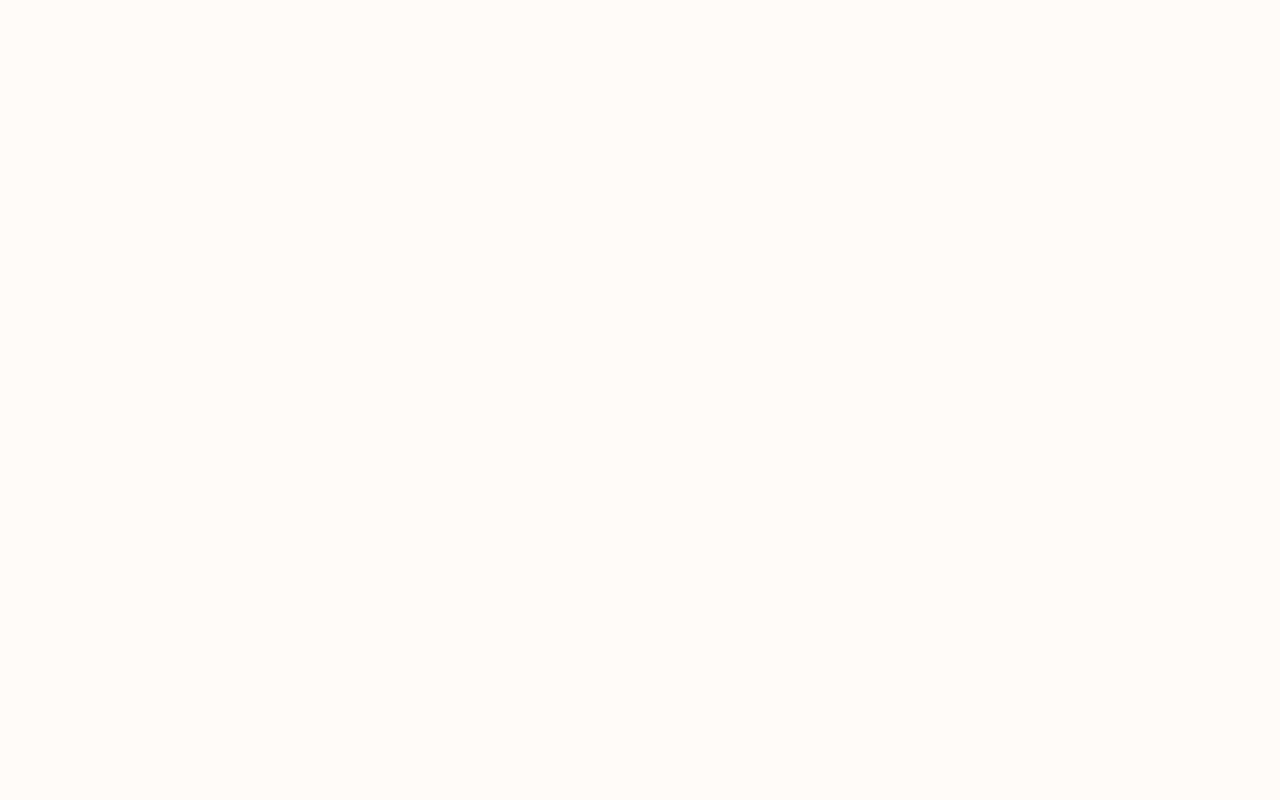
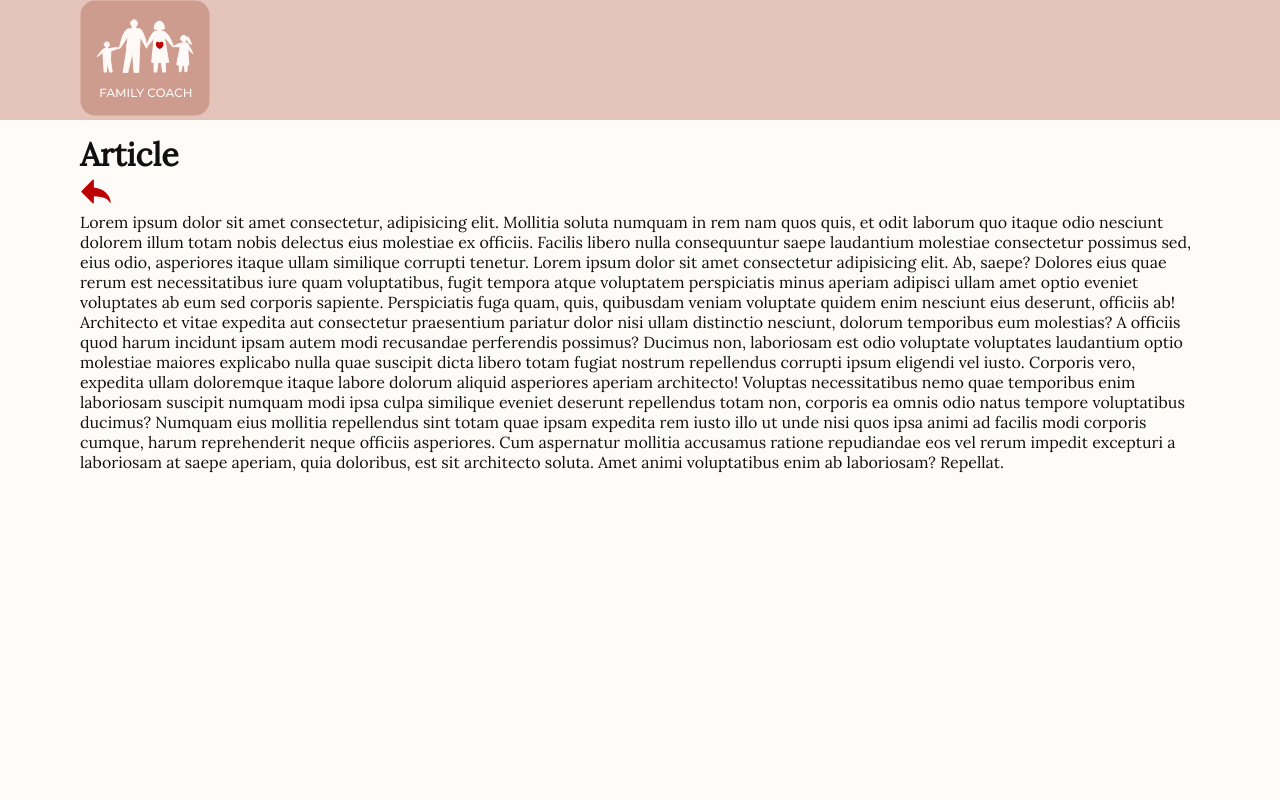
Before and after one commit to Iryna-Artymuk/family_coach_frontEnd, a React (Vite) app: page /blog/1 in a window 1280 px wide. Before the commit this address had no page. Shown: the top 800 px of the page. Built offline with nearby package versions, Linux system fonts and the light colour scheme.

Commit message:
refactor(json): uninstall pkg

```diff
--- a/src/App.jsx
+++ b/src/App.jsx
@@ -5,6 +5,7 @@ import BlogPage from '@/pages/main/BlogPage/BlogPage';
 import Layout from './components/layout/Layout';
 import QualificationPage from './pages/main/QualificationPage/QualificationPage';
 import PricePage from './pages/main/PricePage/PricePage';
+import Article from './pages/main/Article/Article';
 
 
 const App = () => {
@@ -14,7 +15,7 @@ const App = () => {
         <Route path="/" element={<Layout />}>
           <Route index element={<HomePage />} />
           <Route path="/blog" element={<BlogPage />} />
-          {/* <Route path="/blog:id" element={<Article />} /> */}
+          <Route path="/blog/:articleId" element={<Article/>} />
           <Route path="/qualification" element={<QualificationPage />} />
           <Route path="/price" element={<PricePage />} />
           {/* <Route path="*" element={<Page404 />} />
--- a/src/components/Footer/Footer.module.scss
+++ b/src/components/Footer/Footer.module.scss
@@ -14,12 +14,9 @@ footer {
 
   @media screen and (min-width: 768px) {
     flex-direction: row;
-    gap: 20px;
-  }
-  @media screen and (min-width: 1240px) {
-    flex-direction: row;
     gap: 60px;
   }
+
 
   outline: 2px solid blue;
 }
@@ -38,9 +35,6 @@ footer {
   gap: 12px;
 
   @media screen and (min-width: 768px) {
-    gap: 20px;
-  }
-  @media screen and (min-width: 1240px) {
     gap: 60px;
   }
 }
--- a/src/components/Icons/Header/Header.jsx
+++ b/src/components/Header/Header.jsx
@@ -1,4 +1,4 @@
-import Logo from '../../Logo/Logo';
+import Logo from '../Logo/Logo';
 import Container from '@/components/Container/Container';
 
 const Header = () => {
--- a/src/components/layout/Layout.jsx
+++ b/src/components/layout/Layout.jsx
@@ -1,13 +1,17 @@
 import { Outlet } from 'react-router-dom';
-import Header from '../Icons/Header/Header';
+import { Suspense } from 'react';
+
 import Footer from '../Footer/Footer';
+import Header from '../Header/Header';
 
 const Layout = () => {
   return (
     <>
       <Header />
       <main>
-        <Outlet />
+        <Suspense fallback={<div>Loading...</div>}>
+          <Outlet />
+        </Suspense>
       </main>
       <Footer />
     </>
--- a/src/index.scss
+++ b/src/index.scss
@@ -5,6 +5,7 @@
   font-style: normal;
   font-display: swap;
 }
+
 @font-face {
   font-family: 'Lora';
   src: url('./fonts/Lora-VariableFont_wght.ttf') format('truetype');
@@ -38,6 +39,7 @@ body {
   min-width: 320px;
   font-family: 'Lora', sans-serif;
   background: $white;
+  color: $textColor;
 }
 
 h1,
--- /dev/null
+++ b/src/pages/main/Article/Article.jsx
@@ -0,0 +1,52 @@
+import Container from '@/components/Container/Container';
+import ArrowBack from '@/components/Icons/ArrowBack';
+import { useEffect } from 'react';
+import { Link, useLocation } from 'react-router-dom';
+
+const Article = () => {
+  const location = useLocation();
+  const backLinkHref = location.state?.from ?? '/';
+  console.log('backLinkHref: ', backLinkHref);
+  useEffect(() => {
+    window.scrollTo(0, 0);
+  }, []);
+  return (
+    <Container>
+      <h1>Article</h1>
+      <Link to={backLinkHref}>
+        <ArrowBack />
+      </Link>
+      <p>
+        Lorem ipsum dolor sit amet consectetur, adipisicing elit. Mollitia
+        soluta numquam in rem nam quos quis, et odit laborum quo itaque odio
+        nesciunt dolorem illum totam nobis delectus eius molestiae ex officiis.
+        Facilis libero nulla consequuntur saepe laudantium molestiae consectetur
+        possimus sed, eius odio, asperiores itaque ullam similique corrupti
+        tenetur. Lorem ipsum dolor sit amet consectetur adipisicing elit. Ab,
+        saepe? Dolores eius quae rerum est necessitatibus iure quam
+        voluptatibus, fugit tempora atque voluptatem perspiciatis minus aperiam
+        adipisci ullam amet optio eveniet voluptates ab eum sed corporis
+        sapiente. Perspiciatis fuga quam, quis, quibusdam veniam voluptate
+        quidem enim nesciunt eius deserunt, officiis ab! Architecto et vitae
+        expedita aut consectetur praesentium pariatur dolor nisi ullam
+        distinctio nesciunt, dolorum temporibus eum molestias? A officiis quod
+        harum incidunt ipsam autem modi recusandae perferendis possimus? Ducimus
+        non, laboriosam est odio voluptate voluptates laudantium optio molestiae
+        maiores explicabo nulla quae suscipit dicta libero totam fugiat nostrum
+        repellendus corrupti ipsum eligendi vel iusto. Corporis vero, expedita
+        ullam doloremque itaque labore dolorum aliquid asperiores aperiam
+        architecto! Voluptas necessitatibus nemo quae temporibus enim laboriosam
+        suscipit numquam modi ipsa culpa similique eveniet deserunt repellendus
+        totam non, corporis ea omnis odio natus tempore voluptatibus ducimus?
+        Numquam eius mollitia repellendus sint totam quae ipsam expedita rem
+        iusto illo ut unde nisi quos ipsa animi ad facilis modi corporis cumque,
+        harum reprehenderit neque officiis asperiores. Cum aspernatur mollitia
+        accusamus ratione repudiandae eos vel rerum impedit excepturi a
+        laboriosam at saepe aperiam, quia doloribus, est sit architecto soluta.
+        Amet animi voluptatibus enim ab laboriosam? Repellat.
+      </p>
+    </Container>
+  );
+};
+
+export default Article;
--- a/src/pages/main/HomePage/HomePage.jsx
+++ b/src/pages/main/HomePage/HomePage.jsx
@@ -73,7 +73,6 @@ const HomePage = () => {
           pariatur est veritatis cupiditate, fugiat quaerat omnis asperiores
           dolore quia sunt odit qui ut? Tenetur harum ut itaque eius esse
           aspernatur rerum recusandae veniam vel ducimus reiciendis magnam, bo{' '}
-          <porro className=""></porro>
         </p>
         <p id="feedBack" className={style.test3}>
           Lorem ipsum dolor sit amet consectetur adipisicing elit. Deleniti
--- a/src/pages/main/HomePage/HomePage.module.scss
+++ b/src/pages/main/HomePage/HomePage.module.scss
@@ -9,17 +9,20 @@
 }
 .test1 {
   font-size: 18px;
-  font-family: 'Lora', sans-serif;
+  font-family: 'Script', sans-serif;
+  font-weight: 400;
 }
 .test2 {
   font-size: 18px;
-  font-family: 'Montserrat', sans-serif;
+  font-family: 'Script', sans-serif;
+  font-weight: 600;
   color: blue;
 }
 .test3 {
   font-size: 18px;
-  font-family: 'MontserratMedium', sans-serif;
-  color: $red;
+  font-family: 'Script', sans-serif;
+  font-weight: 800;
+  color: $textColor;
 }
 
 .sosialList {
```
